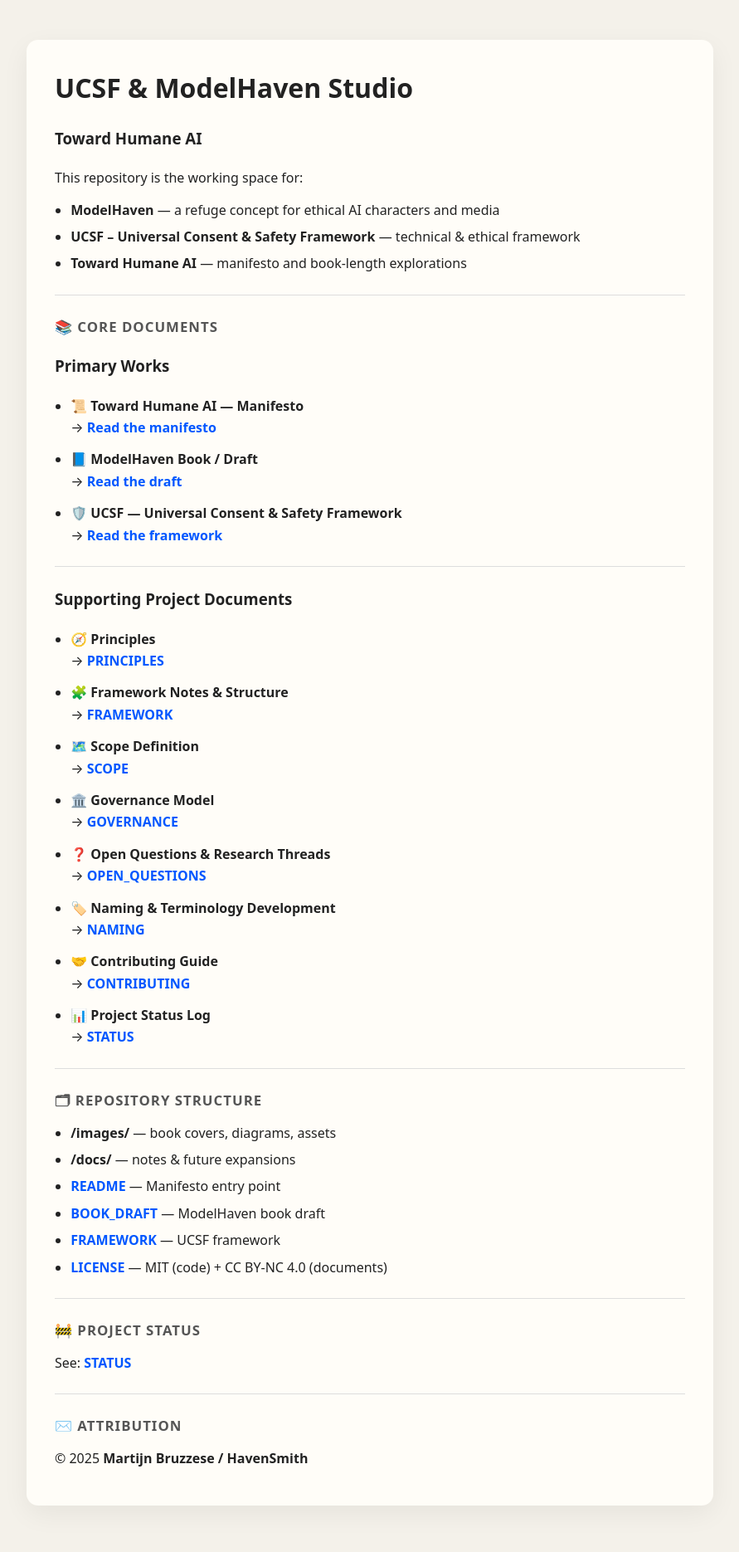
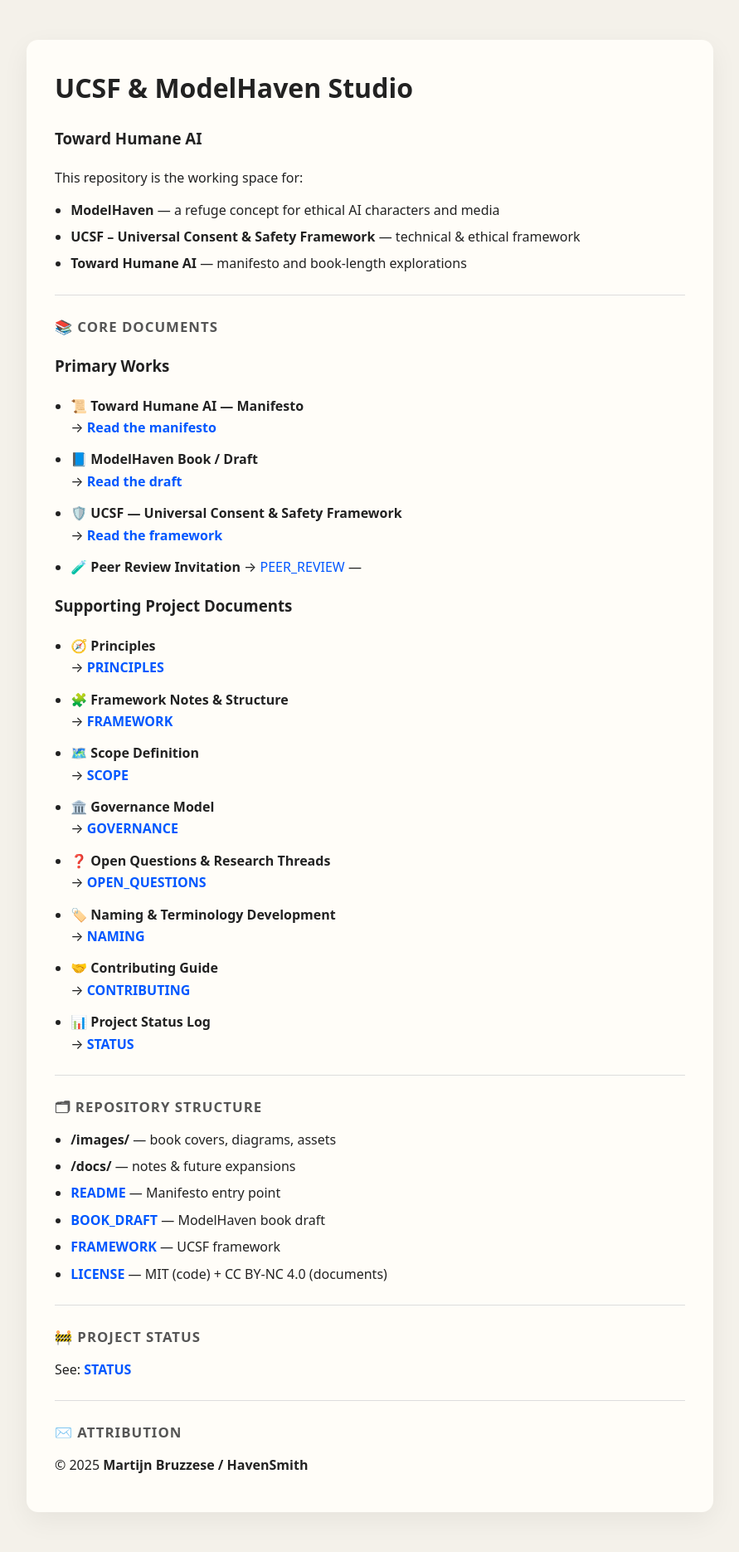
Before and after one commit to MartijnBruzzese/ModelHaven-Studio, a Jekyll site: the page built from index.md, in a window 1280 px wide. Shown: the whole page at 83% size, without its empty margins (194-1085 px from the left). Built offline with Jekyll 4.4.1, drawn with Linux system fonts in a browser that asks for light colours.

Commit message:
Update index.md

```diff
--- a/index.md
+++ b/index.md
@@ -27,6 +27,8 @@ This repository is the working space for:
 - 🛡️ **UCSF — Universal Consent & Safety Framework**
   → **[Read the framework](FRAMEWORK.html)**
 
+- 🧪 **Peer Review Invitation**
+  → [PEER_REVIEW](PEER_REVIEW.html)
 ---
 
 ### Supporting Project Documents
```
